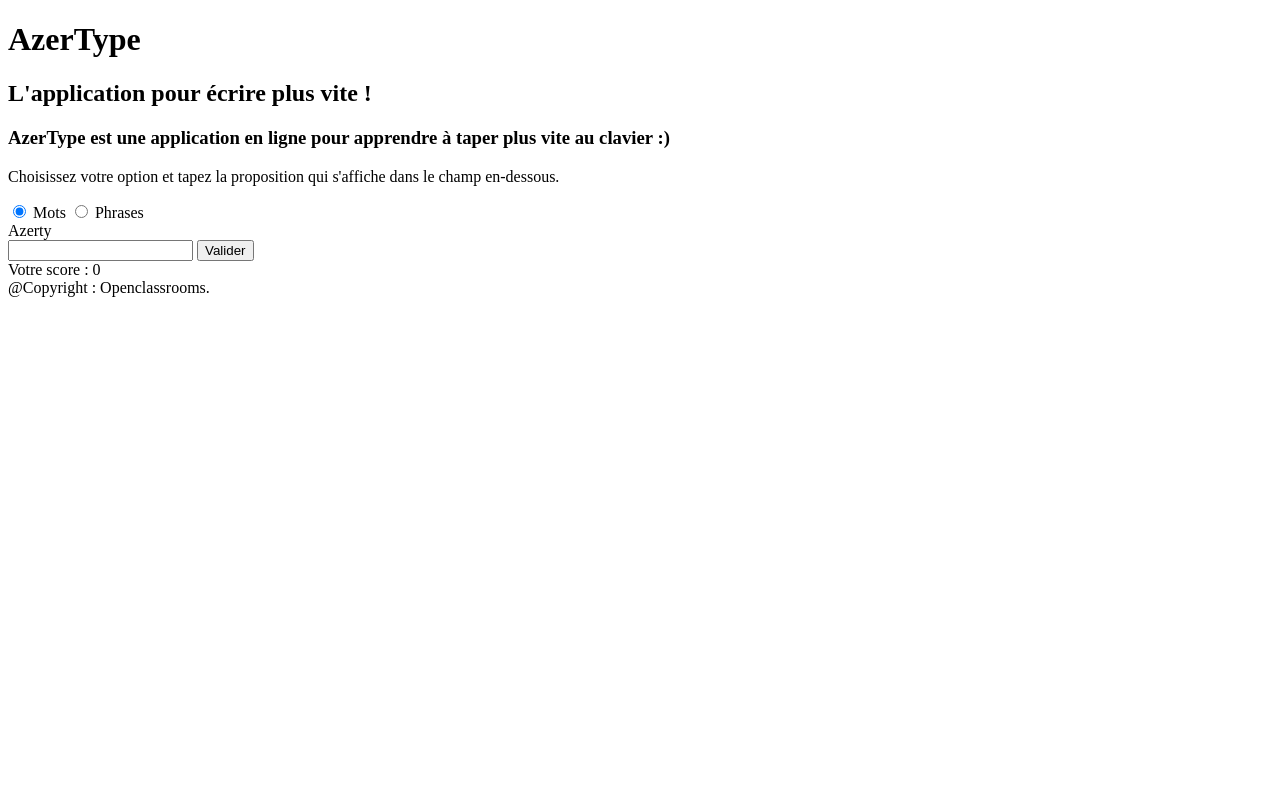
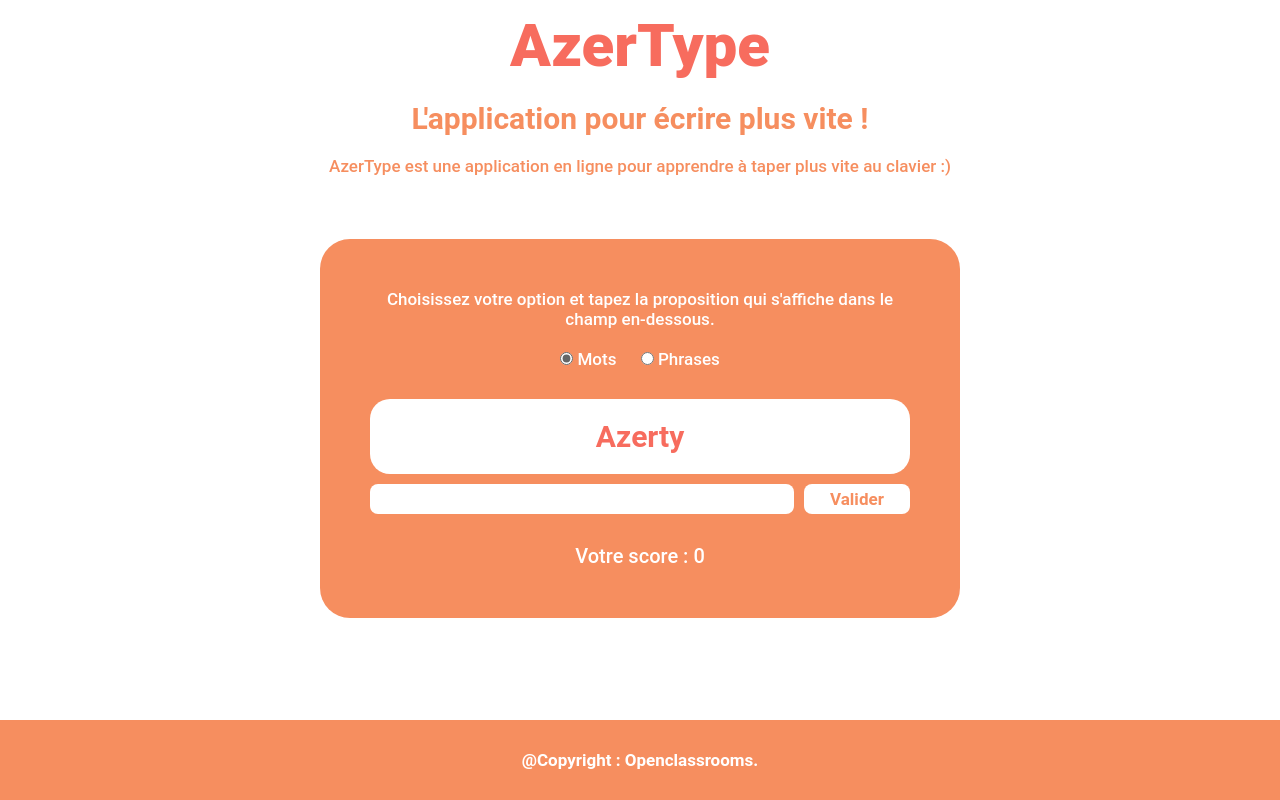
Before and after one commit to CodeOxyde/OCJavaScript, a plain HTML site: page index.html in a window 1280 px wide. Drawn offline with Linux system fonts and the light colour scheme.

Commit message:
Style added

```diff
--- /dev/null
+++ b/Style/style.css
@@ -0,0 +1,208 @@
+/**
+ * Reset
+ */
+ * {
+    margin: 0;
+    padding: 0;
+    box-sizing: border-box;
+}
+
+/**
+ * Eléments génériques
+ */
+
+body {
+    --color-primary: #f76c5e;
+    --color-secondary: #f68e5f;
+    --color-tertiary: #ffeee6;
+}
+
+/* Mise en forme des titres */
+h1 {
+    margin: 10px;
+    font-size: 60px;
+    font-weight: 900;
+    color: var(--color-primary);
+}
+
+h2 {
+    margin: 10px;
+    font-size: 30px;
+    font-weight: 600;
+    color: var(--color-secondary);
+}
+
+h3 {
+    margin: 10px;
+    font-size: 17px;
+    font-weight: 500;
+    color: var(--color-secondary);
+}
+
+/* Mise en forme des formulaires */
+input[type='radio'] {
+    filter: grayscale(1); /* Grayscale passe le bouton en niveau de gris */
+}
+
+
+input[type='text'],
+input[type='email'] {
+    width: 100%;
+    margin-right: 10px;
+    padding: 5px;
+    border: none;
+    border-radius: 8px;
+    font-size: 17px;
+    font-weight: 600;
+    font-size: 17px;
+    color: var(--color-primary);
+}
+
+input[type='text']::placeholder,
+input[type='email']::placeholder {
+    color: var(--color-secondary);
+    opacity: 50%;
+}
+
+button {
+    padding: 5px;
+    border: none;
+    border-radius: 8px;
+    font-family: 'Roboto', sans-serif;
+    font-weight: 600;
+    font-size: 17px;
+    color: var(--color-secondary);
+    background-color: white;
+}
+
+button:hover {
+    color: var(--color-primary);
+    background-color: var(--color-tertiary);
+    cursor: pointer;
+}
+
+button:focus {
+    background-color: var(--color-tertiary);
+    border: 3px solid var(--color-primary);
+    padding: 2px;
+
+}
+
+/**
+ * Eléments principaux
+ */
+body {
+    display: flex;
+    flex-direction: column;
+    justify-content: space-between;
+    align-items: center;
+    min-height: 100vh;
+    font-family: 'Roboto', sans-serif;
+}
+
+header {
+    display: flex;
+    flex-direction: column;
+    align-items: center;
+}
+
+main {
+    display: flex;
+    flex-direction: column;
+    justify-content: space-between;
+    align-items: center;
+    width: 50%;
+    min-width: 200px;
+    margin-bottom: 50px;
+    padding: 50px;
+    text-align: center;
+    color: white;
+    font-size: 17px;
+    font-weight: 500;
+    border-radius: 30px;
+    background-color: var(--color-secondary);
+}
+
+footer {
+    position: sticky;
+    bottom: 0;
+    display: flex;
+    justify-content: center;
+    width: 100%;
+    padding: 30px;
+    font-weight: 600;
+    font-size: 17px;
+    color: white;
+    background-color: var(--color-secondary);
+}
+
+/**
+ * Mise en forme des éléments de la zone principale
+ */
+
+/* Zone d'options */
+.optionSource {
+    margin: 20px;
+}
+
+.optionSource input[type='radio']:not(:first-child) {
+    margin-left: 20px;
+}
+
+/* Zone ou sera affiché le texte (mot ou phrase) à afficher */
+.zoneProposition {
+    display: flex;
+    align-items: center;
+    justify-content: center;
+    width: 100%;
+    margin: 10px 0 10px 0;
+    padding: 20px;
+    border-radius: 20px;
+    background-color: white;
+    font-size: 30px;
+    font-weight: 600;
+    color: var(--color-primary);
+}
+
+/* Zone de saisie */
+.zoneSaisie {
+    display: flex;
+    justify-content: space-between;
+    width: 100%;
+    margin-bottom: 30px;
+}
+
+/* Eléments du formulaire de saisie */
+.zoneSaisie input[type='text'] {
+    width: 80%;
+}
+
+.zoneSaisie button {
+    width: 20%;
+}
+
+.zoneScore {
+    font-size: 20px;
+}
+
+/**
+ * Responsive
+ */
+
+
+ /* En dessous de 1200 px */
+@media screen and (max-width: 1200px) {
+    main {
+        width: 60%;
+        padding: 30px;
+    }
+}
+
+
+/* En dessous de 800 px */
+@media screen and (max-width: 800px) {
+    main {
+        width: 90%;
+        padding: 10px;
+    }
+}
--- a/index.html
+++ b/index.html
@@ -3,7 +3,8 @@
 <head>
     <meta charset="UTF-8">
     <meta name="viewport" content="width=device-width, initial-scale=1.0">
-    <title>Document</title>
+    <title>Azertype</title>
+    <link rel="stylesheet" href="Style/style.css">
     <script src="Scripts/config.js" defer></script>
     <script src="Scripts/script.js" defer></script>
     <script src="Scripts/main.js" defer></script>
```
